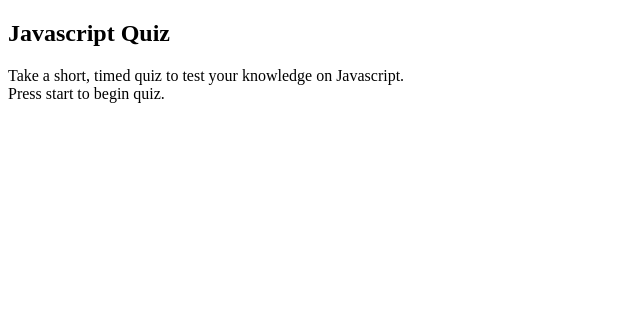
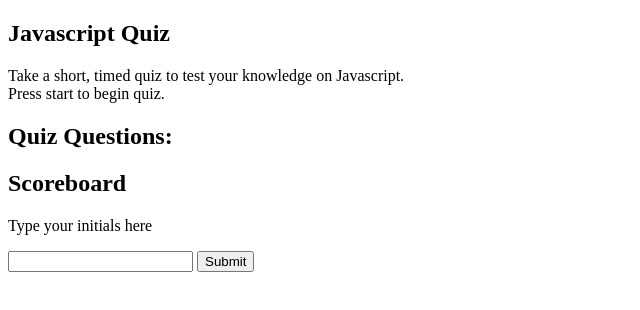
Before and after one commit to APowers9/andrew-code-quiz-project, a plain HTML site: page index.html in a window 1280 px wide. Shown: the whole page, without its empty margins (0-640 px from the left). Drawn offline with Linux system fonts and the light colour scheme.

Commit message:
created a basic layout for html

```diff
--- a/index.html
+++ b/index.html
@@ -12,6 +12,18 @@
         <h1>Javascript Quiz</h1>
         <p>Take a short, timed quiz to test your knowledge on Javascript. <br> Press start to begin quiz.</button></p>
     </section>
+    <section>
+        <h1>Quiz Questions:</h1>
+        <article>
+            <!-- Questions will go here -->
+        </article>
+    </section>
+    <section>
+        <h1>Scoreboard</h1>
+        <p>Type your initials here</p>
+        <input type = "text"/>
+        <button>Submit</button>
+    </section>
     <script src="./assets/script.js"></script>
 </body>
 </html>
```
